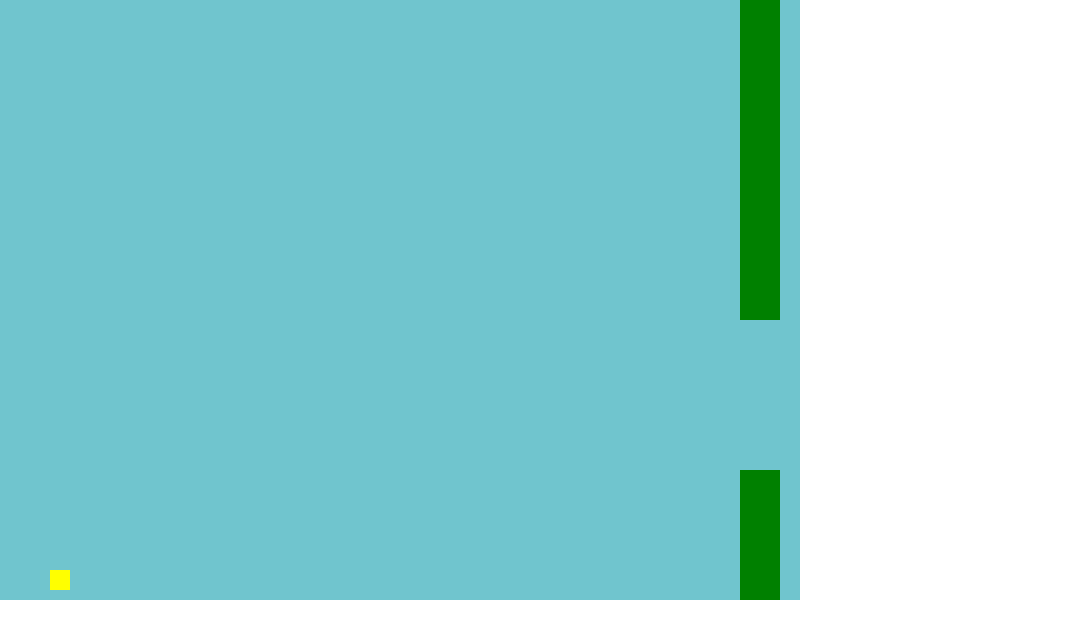
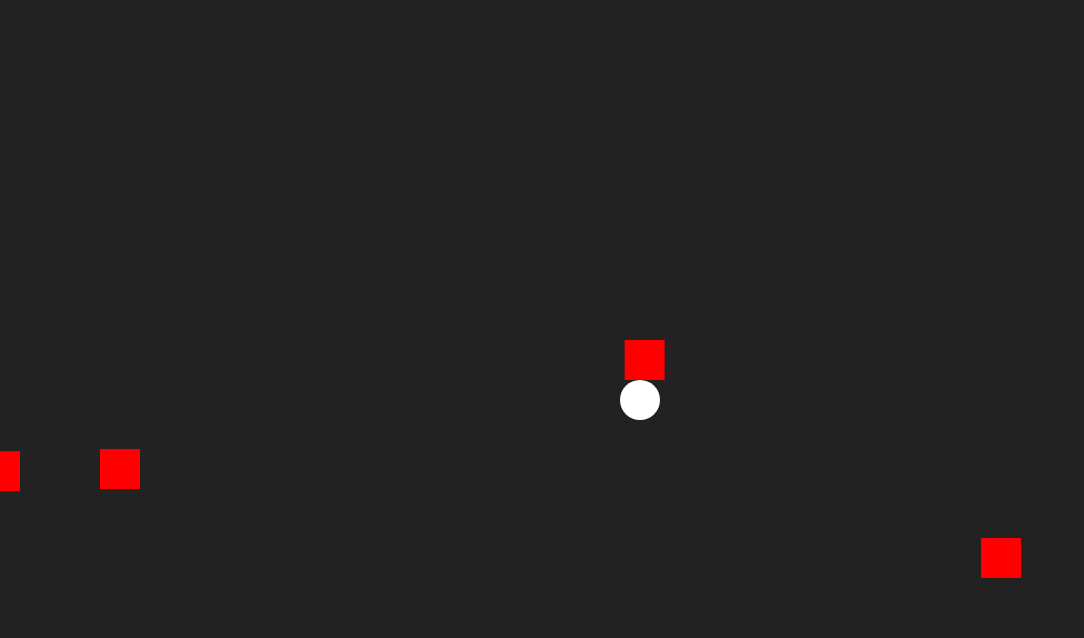
Before and after one commit to cantdox/cocaine, a plain HTML site: page index.html in a window 1280 px wide. Shown: the whole page, without its empty margins (0-1084 px from the left). Drawn offline with Linux system fonts and the light colour scheme.

Commit message:
Update index.html

```diff
--- a/index.html
+++ b/index.html
@@ -3,96 +3,131 @@
 <head>
   <meta charset="UTF-8">
   <meta name="viewport" content="width=device-width, initial-scale=1.0">
-  <title>Flappy Bird</title>
+  <title>Ball vs. Squares</title>
   <style>
     body { margin: 0; overflow: hidden; }
-    canvas { display: block; background: #70c5ce; }
+    canvas { display: block; background: #222; }
   </style>
 </head>
 <body>
 <canvas id="gameCanvas"></canvas>
-
 <script>
 const canvas = document.getElementById('gameCanvas');
 const ctx = canvas.getContext('2d');
+canvas.width = window.innerWidth;
+canvas.height = window.innerHeight;
 
-canvas.width = 800;
-canvas.height = 600;
-
-let bird = { x: 50, y: 150, size: 20, gravity: 2, lift: -30, velocity: 0 };
-let pipes = [];
-let frame = 0;
+let ball = { x: canvas.width / 2, y: canvas.height / 2, radius: 20 };
+let bullets = [];
+let squares = [];
+let spawnInterval = 1000;
 let gameOver = false;
 
-function drawBird() {
-  ctx.fillStyle = 'yellow';
-  ctx.fillRect(bird.x, bird.y, bird.size, bird.size);
+function drawBall() {
+  ctx.fillStyle = 'white';
+  ctx.beginPath();
+  ctx.arc(ball.x, ball.y, ball.radius, 0, Math.PI * 2);
+  ctx.fill();
 }
 
-function drawPipes() {
-  ctx.fillStyle = 'green';
-  pipes.forEach(pipe => {
-    ctx.fillRect(pipe.x, 0, pipe.width, pipe.top);
-    ctx.fillRect(pipe.x, canvas.height - pipe.bottom, pipe.width, pipe.bottom);
+function drawBullets() {
+  ctx.fillStyle = 'yellow';
+  bullets.forEach(bullet => ctx.fillRect(bullet.x, bullet.y, bullet.size, bullet.size));
+}
+
+function drawSquares() {
+  ctx.fillStyle = 'red';
+  squares.forEach(square => ctx.fillRect(square.x, square.y, square.size, square.size));
+}
+
+function updateBullets() {
+  bullets.forEach(bullet => {
+    bullet.x += bullet.dx;
+    bullet.y += bullet.dy;
+  });
+  bullets = bullets.filter(bullet => bullet.x > 0 && bullet.x < canvas.width && bullet.y > 0 && bullet.y < canvas.height);
+}
+
+function spawnSquare() {
+  const size = 40;
+  let square = { size };
+  const edge = Math.floor(Math.random() * 4);
+
+  if (edge === 0) { // Top
+    square.x = Math.random() * canvas.width;
+    square.y = -size;
+    square.dx = 0;
+    square.dy = 2;
+  } else if (edge === 1) { // Bottom
+    square.x = Math.random() * canvas.width;
+    square.y = canvas.height;
+    square.dx = 0;
+    square.dy = -2;
+  } else if (edge === 2) { // Left
+    square.x = -size;
+    square.y = Math.random() * canvas.height;
+    square.dx = 2;
+    square.dy = 0;
+  } else { // Right
+    square.x = canvas.width;
+    square.y = Math.random() * canvas.height;
+    square.dx = -2;
+    square.dy = 0;
+  }
+
+  squares.push(square);
+}
+
+function updateSquares() {
+  squares.forEach(square => {
+    square.x += square.dx;
+    square.y += square.dy;
   });
 }
 
-function updatePipes() {
-  if (frame % 90 === 0) {
-    let gap = 150;
-    let topHeight = Math.floor(Math.random() * (canvas.height - gap));
-    pipes.push({
-      x: canvas.width,
-      width: 40,
-      top: topHeight,
-      bottom: canvas.height - topHeight - gap
+function checkCollisions() {
+  squares.forEach((square, i) => {
+    if (Math.hypot(ball.x - (square.x + square.size / 2), ball.y - (square.y + square.size / 2)) < ball.radius + square.size / 2) {
+      gameOver = true;
+      alert("Game Over! Refresh to try again.");
+    }
+
+    bullets.forEach((bullet, j) => {
+      if (bullet.x < square.x + square.size && bullet.x + bullet.size > square.x &&
+          bullet.y < square.y + square.size && bullet.y + bullet.size > square.y) {
+        bullets.splice(j, 1);
+        squares.splice(i, 1);
+      }
     });
-  }
-
-  pipes.forEach(pipe => {
-    pipe.x -= 3;
-  });
-
-  pipes = pipes.filter(pipe => pipe.x + pipe.width > 0);
-}
-
-function updateBird() {
-  bird.velocity += bird.gravity;
-  bird.y += bird.velocity;
-
-  if (bird.y + bird.size > canvas.height || bird.y < 0) gameOver = true;
-}
-
-function checkCollision() {
-  pipes.forEach(pipe => {
-    if (
-      bird.x < pipe.x + pipe.width &&
-      bird.x + bird.size > pipe.x &&
-      (bird.y < pipe.top || bird.y + bird.size > canvas.height - pipe.bottom)
-    ) {
-      gameOver = true;
-    }
   });
 }
 
+function shoot(direction) {
+  let bullet = { x: ball.x, y: ball.y, size: 10, dx: 0, dy: 0 };
+  if (direction === 'ArrowUp') bullet.dy = -5;
+  if (direction === 'ArrowDown') bullet.dy = 5;
+  if (direction === 'ArrowLeft') bullet.dx = -5;
+  if (direction === 'ArrowRight') bullet.dx = 5;
+  bullets.push(bullet);
+}
+
 function gameLoop() {
-  if (gameOver) {
-    alert("Game Over! Refresh to try again.");
-    return;
-  }
+  if (gameOver) return;
 
   ctx.clearRect(0, 0, canvas.width, canvas.height);
-  drawBird();
-  drawPipes();
-  updatePipes();
-  updateBird();
-  checkCollision();
+  drawBall();
+  drawBullets();
+  drawSquares();
+  updateBullets();
+  updateSquares();
+  checkCollisions();
 
-  frame++;
   requestAnimationFrame(gameLoop);
 }
 
-window.addEventListener('keydown', () => bird.velocity = bird.lift);
+setInterval(spawnSquare, spawnInterval);
+window.addEventListener('keydown', (e) => shoot(e.key));
+
 gameLoop();
 </script>
 </body>
```
